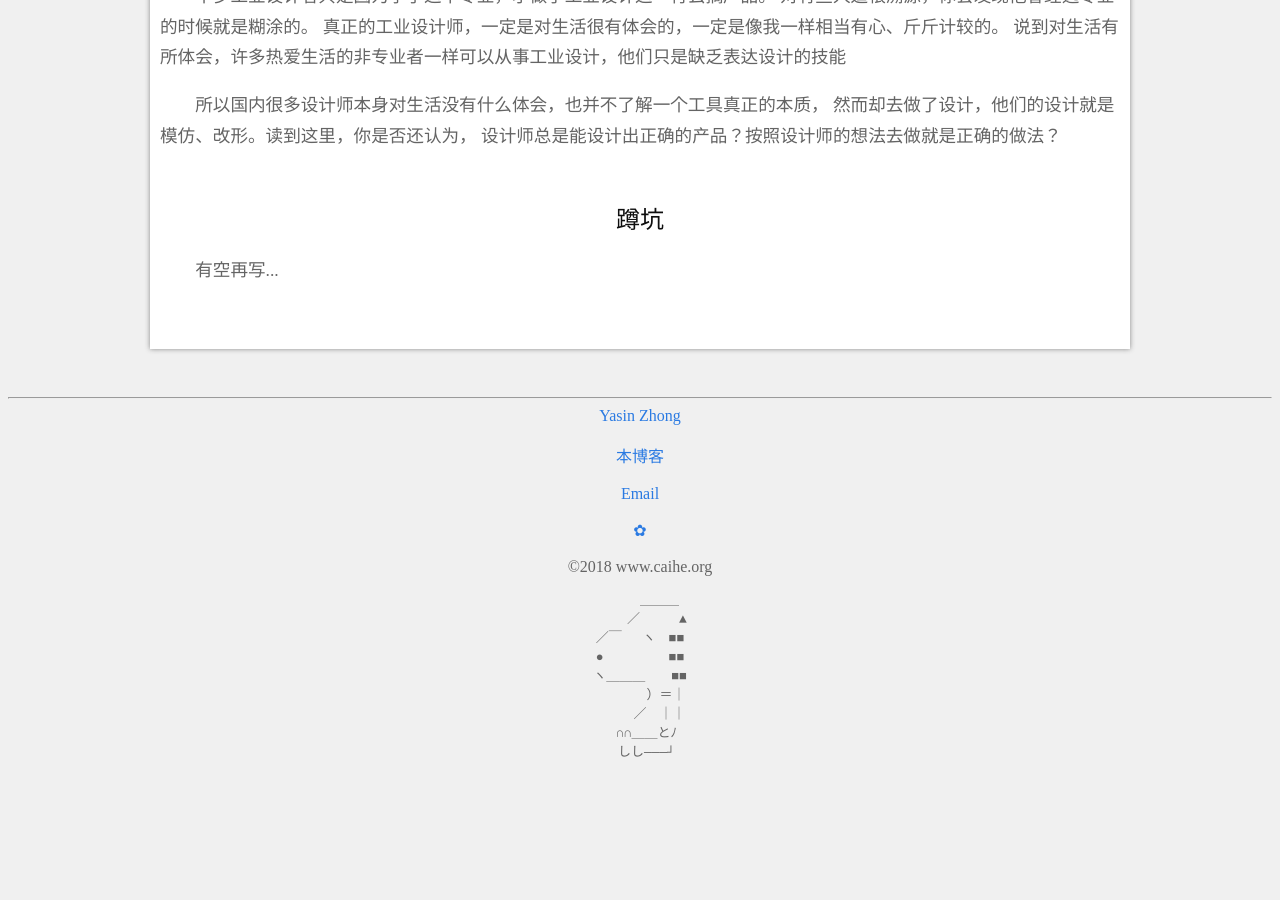
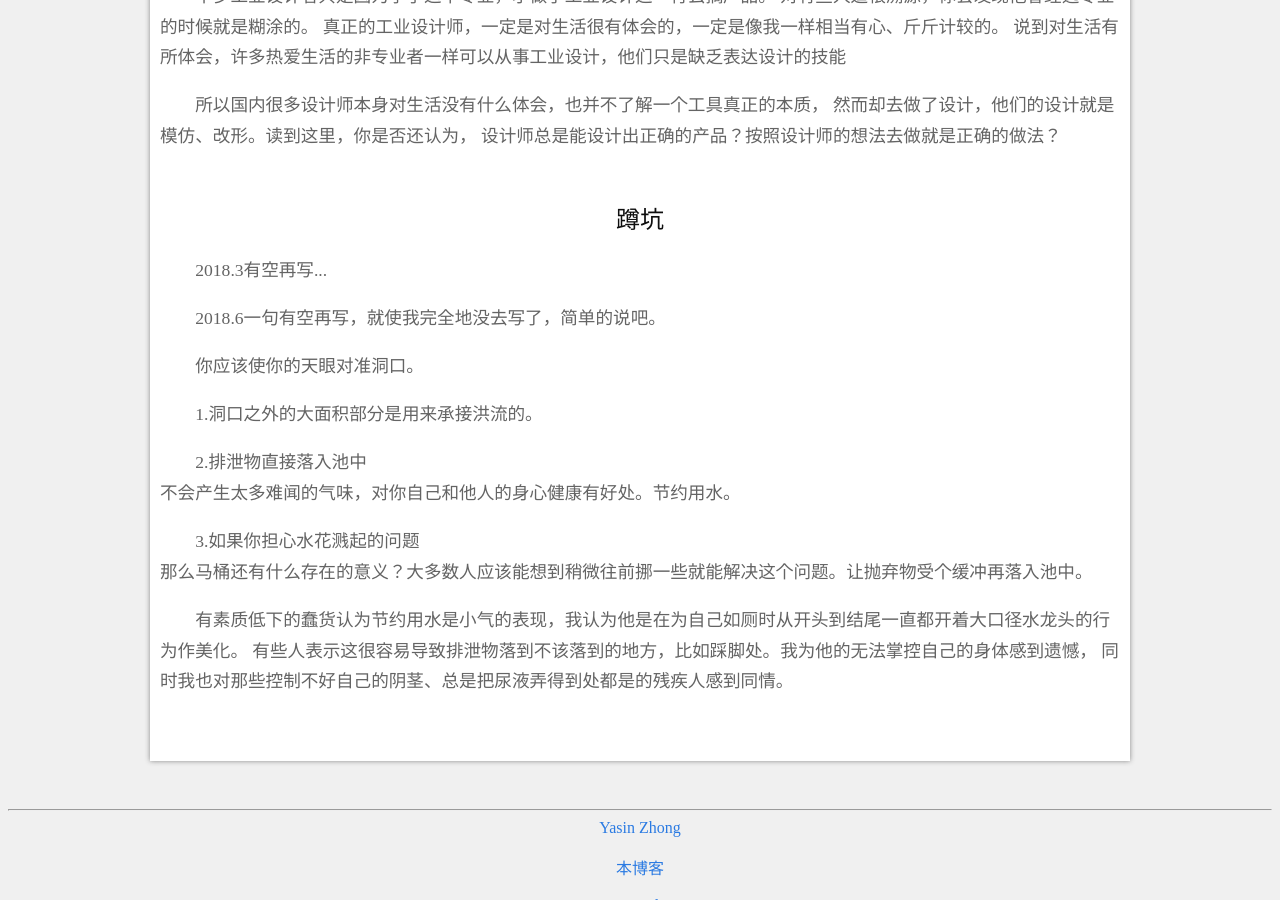
Before and after one commit to YasinZhong/yasinzhong.github.io, a Jekyll site: the page built from _posts/2018-4-13-DK.html, in a window 1280 px wide and 900 px high, scrolled down 286 px. Built offline with Jekyll 4.4.1, drawn with Linux system fonts in a browser that asks for light colours; comment, search, counter and statistics services are not loaded; before the commit the page ends 1087 px from its top, so only the background shows below that.

Commit message:
2018/06/06

```diff
--- a/_posts/2018-4-13-DK.html
+++ b/_posts/2018-4-13-DK.html
@@ -25,4 +25,33 @@ title: 蹲坑的朝向
 </p>
 
 <h2>蹲坑</h2>
-<p>有空再写...</p>
+<p>
+	2018.3有空再写...
+</p>
+
+<p>
+	2018.6一句有空再写，就使我完全地没去写了，简单的说吧。
+</p>
+<p>
+	你应该使你的天眼对准洞口。
+</p>
+
+<p>
+	1.洞口之外的大面积部分是用来承接洪流的。<br>
+</p>
+
+<p>
+	2.排泄物直接落入池中<br>
+	不会产生太多难闻的气味，对你自己和他人的身心健康有好处。节约用水。
+</p>
+
+<p>
+	3.如果你担心水花溅起的问题<br>
+	那么马桶还有什么存在的意义？大多数人应该能想到稍微往前挪一些就能解决这个问题。让抛弃物受个缓冲再落入池中。
+</p>
+
+<p>
+	有素质低下的蠢货认为节约用水是小气的表现，我认为他是在为自己如厕时从开头到结尾一直都开着大口径水龙头的行为作美化。
+	有些人表示这很容易导致排泄物落到不该落到的地方，比如踩脚处。我为他的无法掌控自己的身体感到遗憾，
+	同时我也对那些控制不好自己的阴茎、总是把尿液弄得到处都是的残疾人感到同情。
+</p>
```
